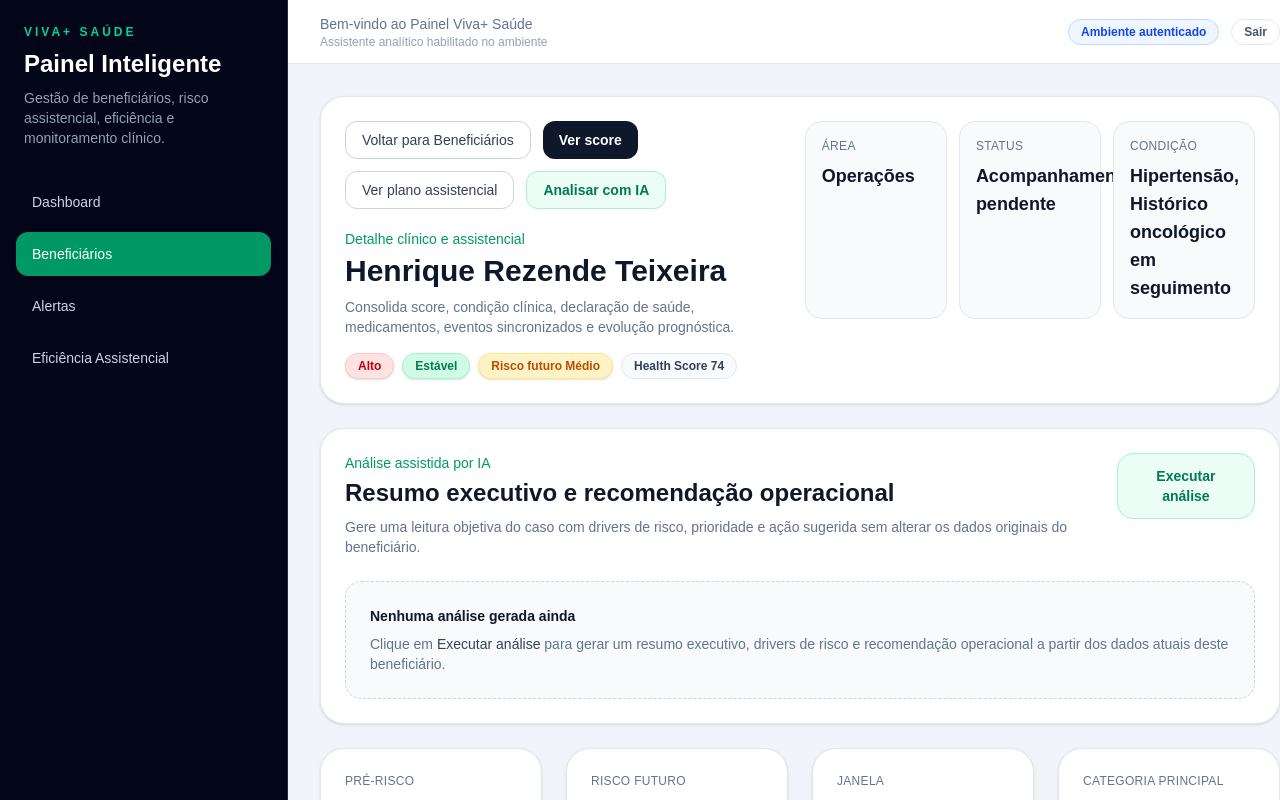
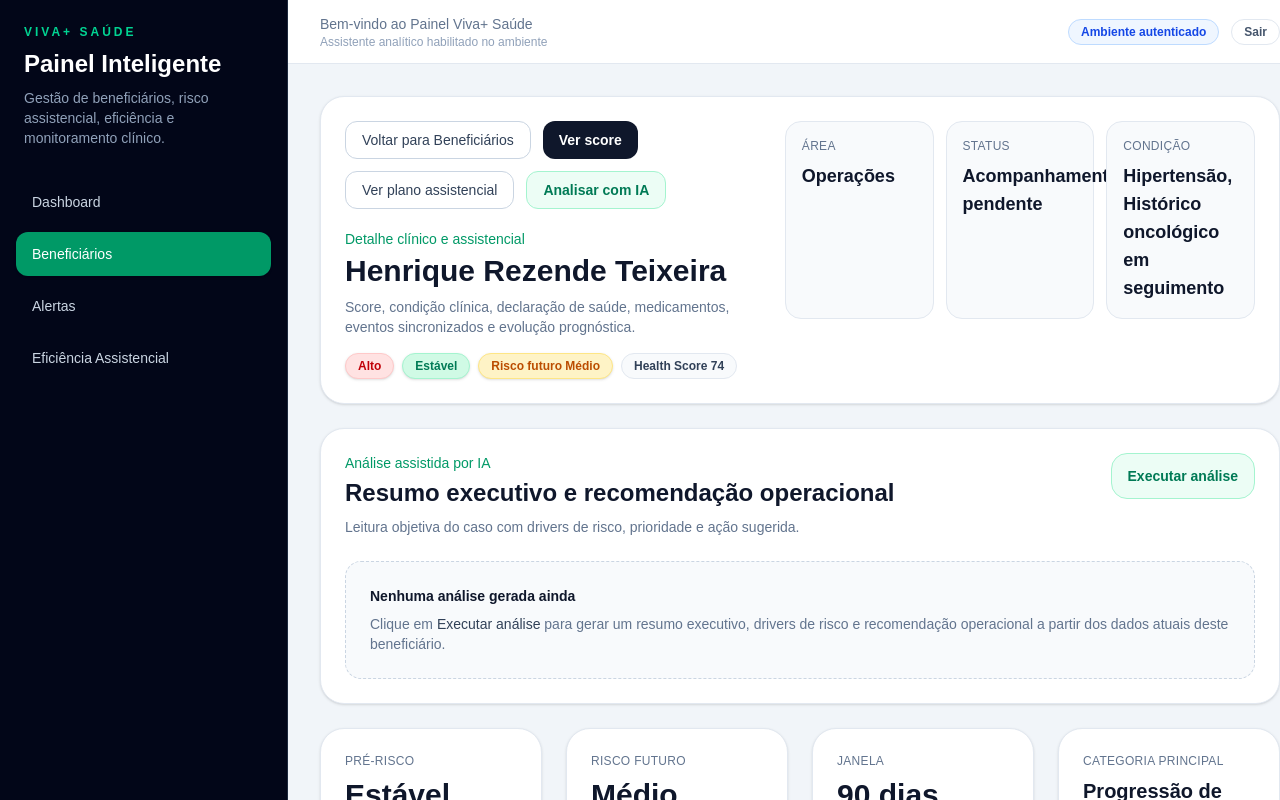
Before and after one commit to mvsobral26/viva-saude-publico, a Next.js app: page /beneficiarios/1 in a window 1280 px wide. Shown: the top 800 px of the page. Built offline with nearby package versions, Linux system fonts and the light colour scheme.

Commit message:
Update page.tsx

```diff
--- a/app/beneficiarios/[id]/page.tsx
+++ b/app/beneficiarios/[id]/page.tsx
@@ -159,7 +159,7 @@
               <p className="mt-5 text-sm font-medium text-emerald-600">Detalhe clínico e assistencial</p>
               <h1 className="mt-1 text-3xl font-bold text-slate-900">{beneficiario.nome}</h1>
               <p className="mt-2 text-sm text-slate-500">
-                Consolida score, condição clínica, declaração de saúde, medicamentos, eventos sincronizados e evolução prognóstica.
+                Score, condição clínica, declaração de saúde, medicamentos, eventos sincronizados e evolução prognóstica.
               </p>
 
               <div className="mt-4 flex flex-wrap gap-2">
@@ -195,7 +195,7 @@
               <p className="text-sm font-medium text-emerald-600">Análise assistida por IA</p>
               <h2 className="mt-1 text-2xl font-bold text-slate-900">Resumo executivo e recomendação operacional</h2>
               <p className="mt-2 text-sm text-slate-500">
-                Gere uma leitura objetiva do caso com drivers de risco, prioridade e ação sugerida sem alterar os dados originais do beneficiário.
+                Leitura objetiva do caso com drivers de risco, prioridade e ação sugerida.
               </p>
             </div>
 
```
